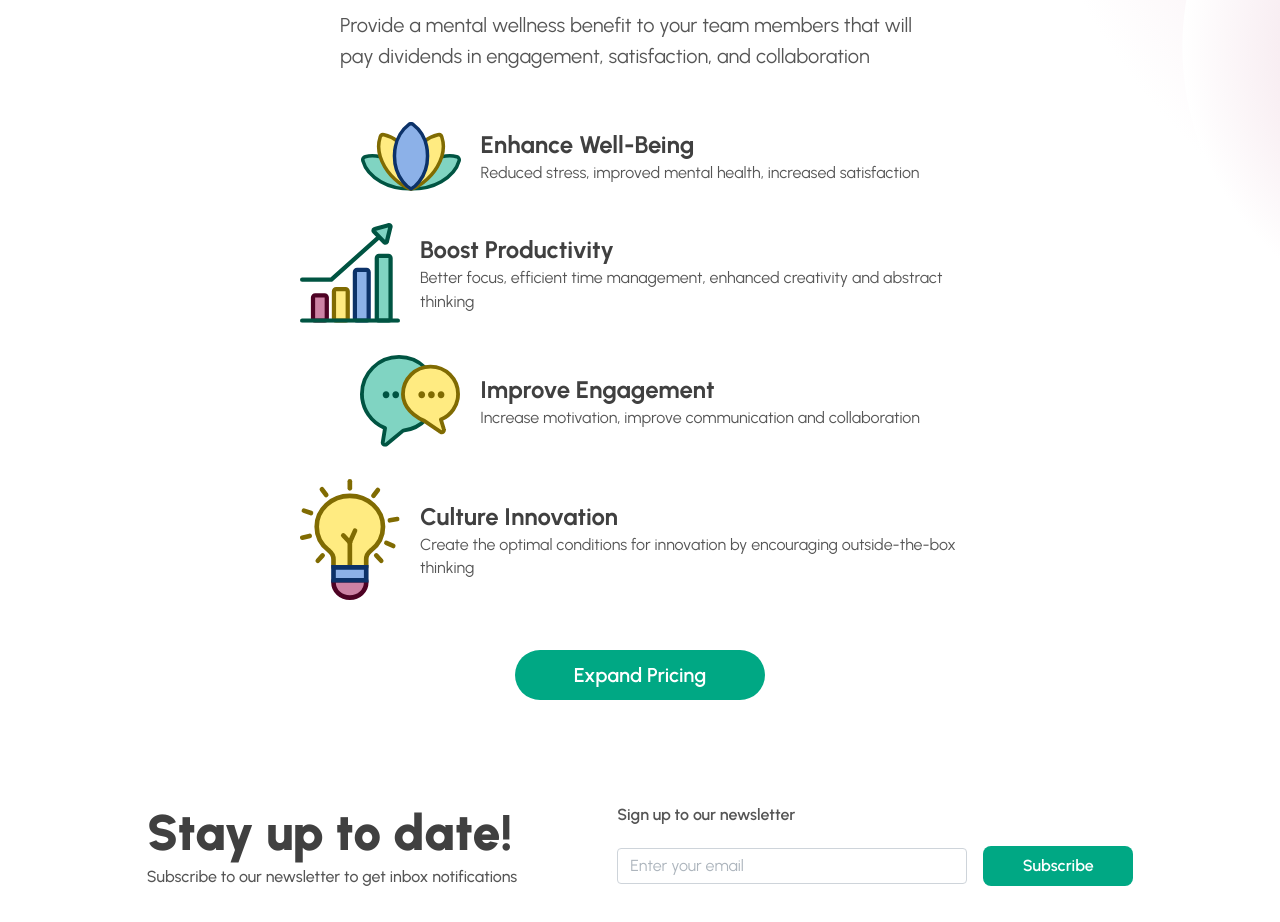
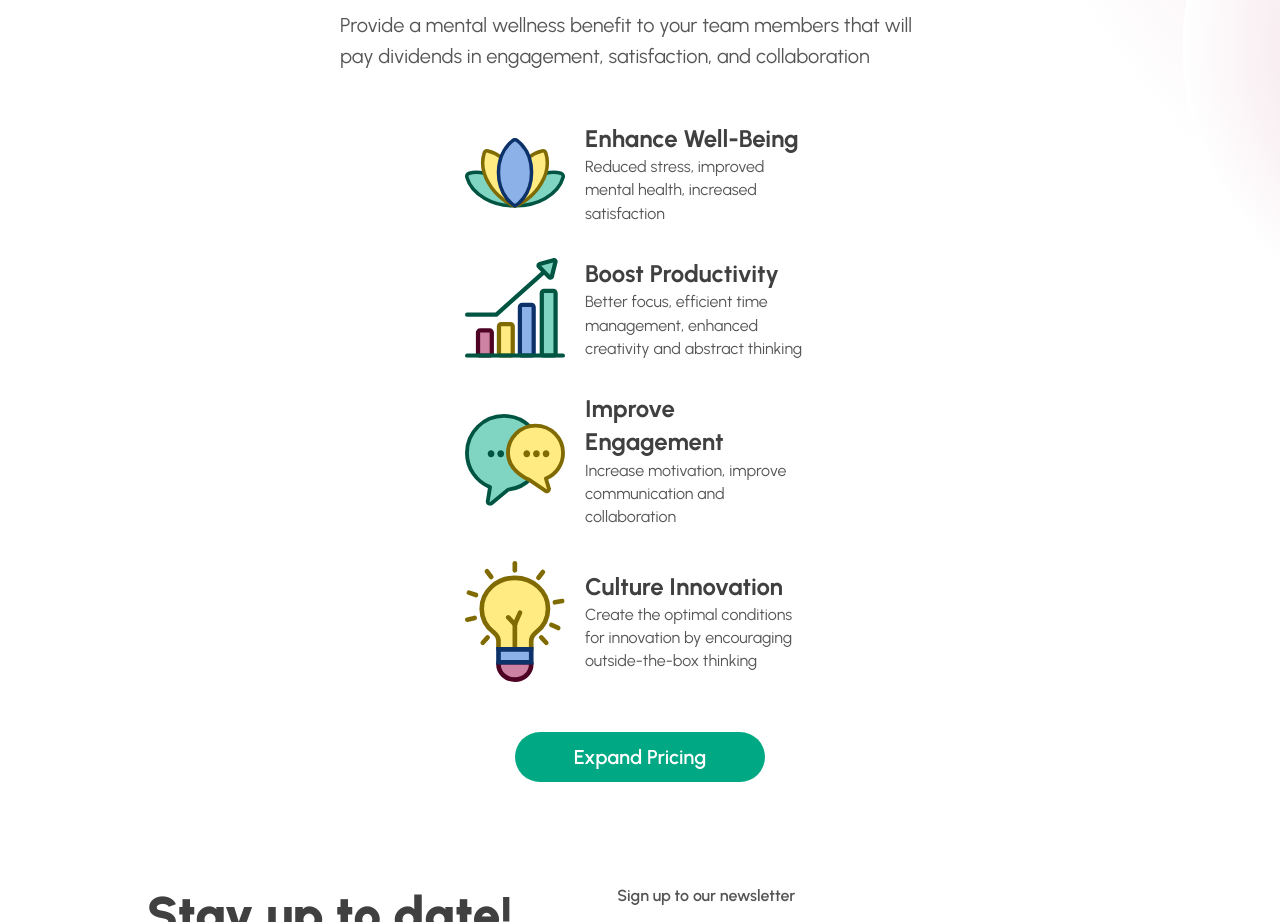
Before and after one commit to ashleighliu/needful_site_v2, a React (Vite) app: page / in a window 1280 px wide. Shown: the part 3665-4587 px from the top of the page. Built offline with nearby package versions, Linux system fonts and the light colour scheme; no server answers.

Commit message:
Pricing UI formatting

```diff
--- a/src/components/IndividualPricing/IndividualPricing.tsx
+++ b/src/components/IndividualPricing/IndividualPricing.tsx
@@ -27,28 +27,28 @@ export function IndividualPricing() {
       </Center>
       <Center mt={50}>
         <Flex justify="center" gap="xl" ml={300} mr={300} wrap="wrap">
-          <Box maw={700}>
+          <Box w={350}>
             <Advantage
               image={Bullseye}
               title="Increase Concentration"
               description="Improve focus and reduce distraction using the integrated attention training technique (ATT) offered by the Needful meditation interface"
             />
           </Box>
-          <Box maw={700}>
+          <Box w={350}>
             <Advantage
               image={Cloud}
               title="Achieve Clarity"
               description="Quiet the mind and cultivate deeper awareness, clearing brain fog and accessing clear and creative thinking from runway to 50,000 ft."
             />
           </Box>
-          <Box maw={700}>
+          <Box w={350}>
             <Advantage
               image={Infinity}
               title="Increase Resilience"
               description="Tap into a repeatable way to handle obstacles and overcome adversity, while finding meaning and handling uncertainty in life and work"
             />
           </Box>
-          <Box maw={700}>
+          <Box w={350}>
             <Advantage
               image={Harmony}
               title="Improve Mental Wellness"
--- a/src/components/TeamsPricing/TeamsPricing.tsx
+++ b/src/components/TeamsPricing/TeamsPricing.tsx
@@ -38,28 +38,28 @@ export function TeamsPricing() {
       </Center>
       <Center mt={50}>
         <Flex justify="center" gap="xl" ml={300} mr={300} wrap="wrap">
-          <Box maw={700}>
+          <Box w={350}>
             <Advantage
               image={Harmony}
               title="Enhance Well-Being"
               description="Reduced stress, improved mental health, increased satisfaction"
             />
           </Box>
-          <Box maw={700}>
+          <Box w={350}>
             <Advantage
               image={BarChart}
               title="Boost Productivity"
               description="Better focus, efficient time management, enhanced creativity and abstract thinking"
             />
           </Box>
-          <Box maw={700}>
+          <Box w={350}>
             <Advantage
               image={Speech}
               title="Improve Engagement"
               description="Increase motivation, improve communication and collaboration"
             />
           </Box>
-          <Box maw={700}>
+          <Box w={350}>
             <Advantage
               image={Lightbulb}
               title="Culture Innovation"
```
